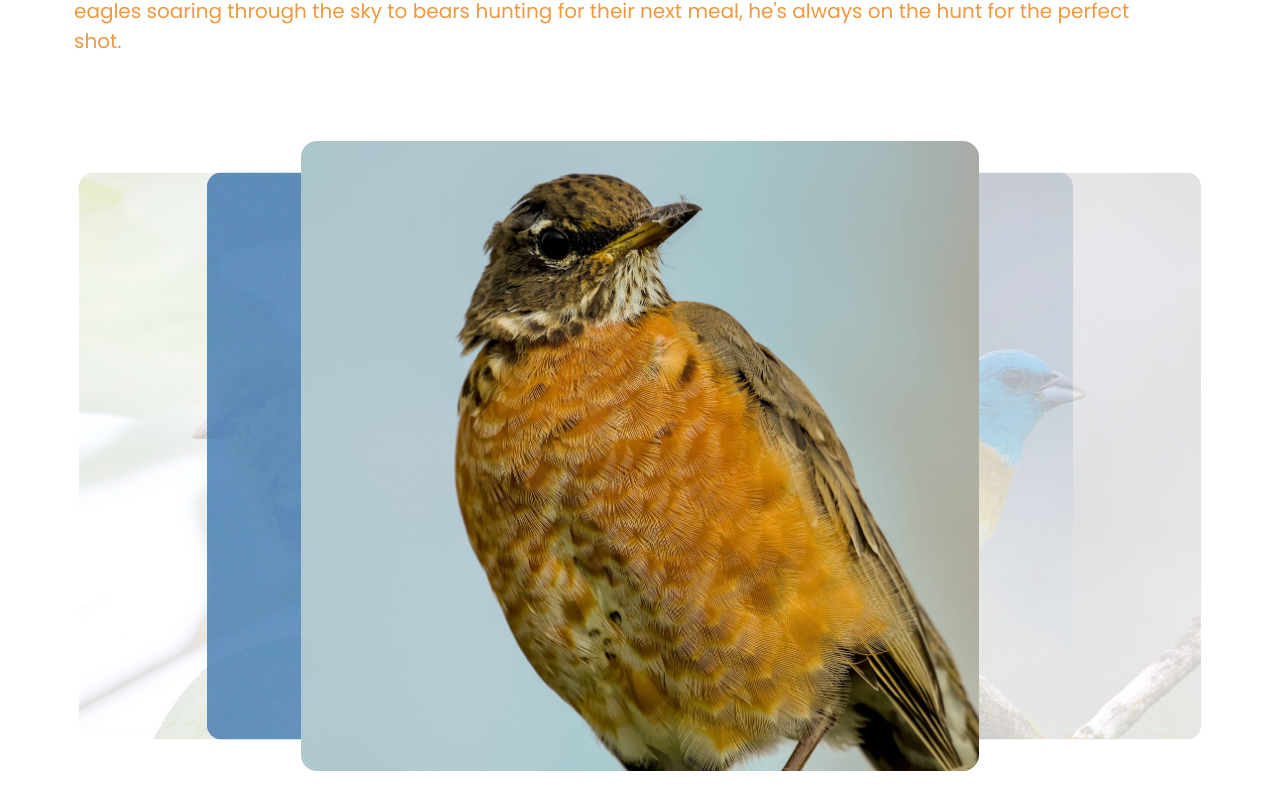
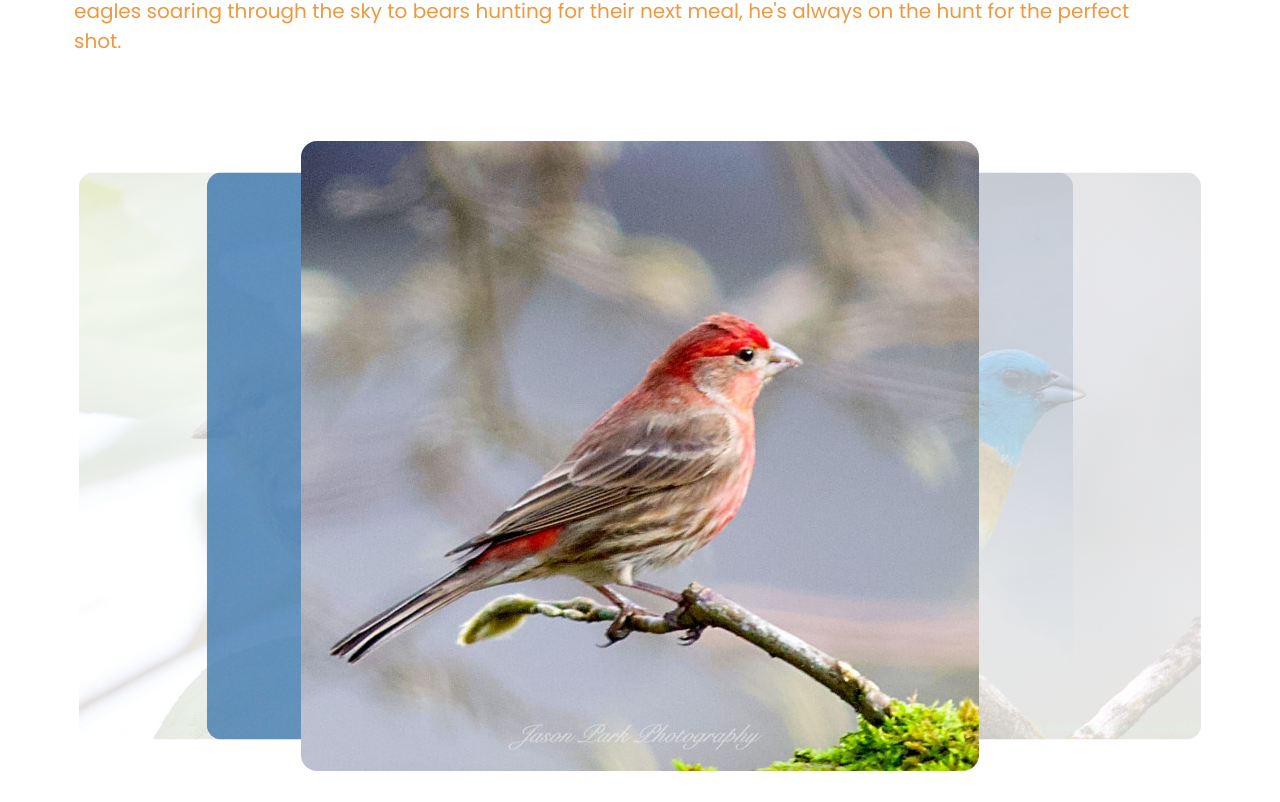
Before and after one commit to bpbrianpark/jaybird, a Next.js app in the folder frontend/: page / in a window 1280 px wide. Shown: the part 498-1300 px from the top of the page. Built offline with nearby package versions, Linux system fonts and the light colour scheme.

Commit message:
added red bird image

```diff
--- a/frontend/src/app/components/PhotoCarousel.js
+++ b/frontend/src/app/components/PhotoCarousel.js
@@ -4,7 +4,7 @@ import { motion } from "framer-motion";
 import { ChevronLeft, ChevronRight } from "lucide-react";
 
 const images = [
-  "/frontpageimage/robin.jpg",
+  "/frontpageimage/redbird.jpg",
   "/frontpageimage/greatblueheron.jpg",
   "/frontpageimage/lazulibunting.jpg",
   "/frontpageimage/yellowbird.jpg",
```
Also changed, not shown: frontend/public/frontpageimage/redbird.jpg (added).
